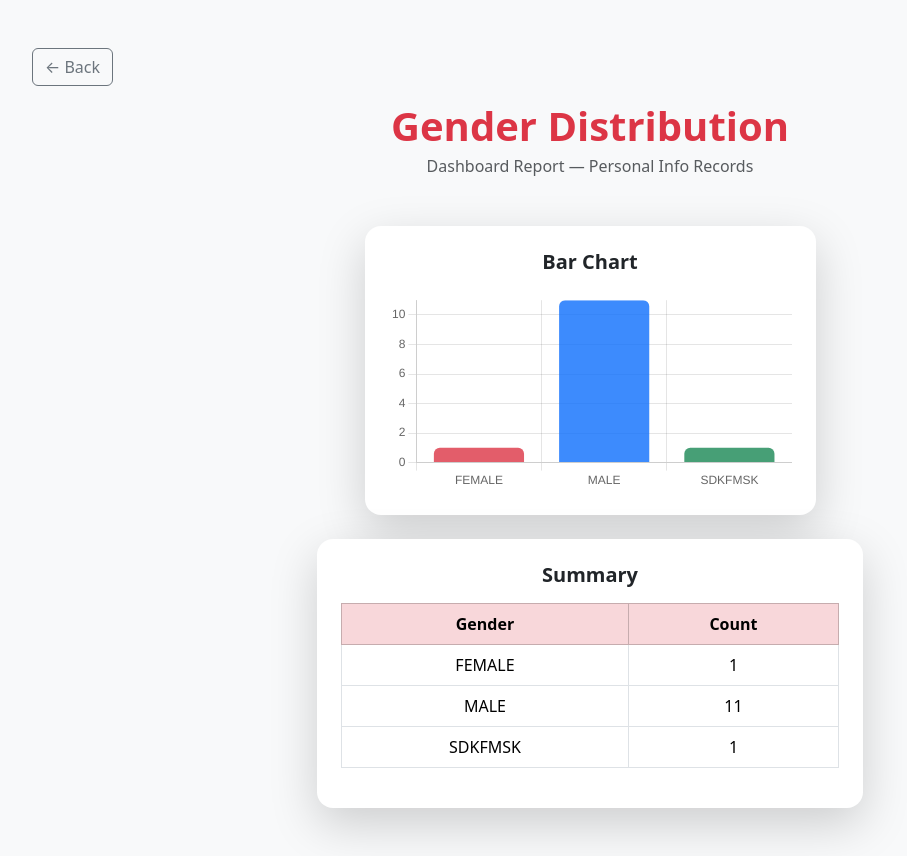
After one commit to Liyumburg/biobio, a PHP site: page /personal_info/chart.php in a window 1280 px wide. The commit adds this page. Shown: the whole page, without its empty margins (50-957 px from the left). Run offline with PHP 8.4, Linux system fonts and the light colour scheme; data comes from the database, SQL or seed files in the repository.

Commit message:
may chart na

```diff
--- /dev/null
+++ b/personal_info/chart.php
@@ -0,0 +1,124 @@
+<?php
+require_once '../connections/db_connect5.php';
+
+// Query to count gender from the 'id' table
+$stmt = $db->prepare("SELECT Gender, COUNT(*) AS total FROM id GROUP BY Gender");
+$stmt->execute();
+$results = $stmt->fetchAll();
+
+// Prepare data for Chart.js
+$labels = [];
+$counts = [];
+
+foreach ($results as $row) {
+    $labels[] = strtoupper($row['Gender']);
+    $counts[] = (int)$row['total'];
+}
+
+// Convert to JSON for use in JavaScript
+$labelsJson = json_encode($labels);
+$countsJson = json_encode($counts);
+?>
+
+<!DOCTYPE html>
+<html lang="en">
+<head>
+    <meta charset="UTF-8">
+    <meta name="viewport" content="width=device-width, initial-scale=1.0">
+    <title>Gender Distribution Chart</title>
+    <link rel="stylesheet" href="./style/bootstrap-5.3.8-dist/css/bootstrap.min.css">
+
+    <!-- Chart.js CDN -->
+    <script src="https://cdnjs.cloudflare.com/ajax/libs/Chart.js/4.4.1/chart.umd.min.js"></script>
+</head>
+<body class="bg-light">
+
+<div class="container py-5">
+
+    <div class="mb-3">
+        <a href="index.php" class="btn btn-outline-secondary">← Back</a>
+    </div>
+
+    <h1 class="fw-bold text-danger text-center mb-1">Gender Distribution</h1>
+    <p class="text-muted text-center mb-5">Dashboard Report — Personal Info Records</p>
+
+    <div class="row justify-content-center g-4">
+
+
+        <!-- Bar Chart -->
+        <div class="col-md-5">
+            <div class="card border-0 shadow-lg rounded-4 p-4">
+                <h5 class="fw-semibold text-center mb-3">Bar Chart</h5>
+                <canvas id="barChart"></canvas>
+            </div>
+        </div>
+
+    </div>
+
+    <!-- Summary Table -->
+    <div class="row justify-content-center mt-4">
+        <div class="col-md-6">
+            <div class="card border-0 shadow-lg rounded-4 p-4">
+                <h5 class="fw-semibold text-center mb-3">Summary</h5>
+                <table class="table table-bordered text-center">
+                    <thead class="table-danger">
+                        <tr>
+                            <th>Gender</th>
+                            <th>Count</th>
+                        </tr>
+                    </thead>
+                    <tbody>
+                        <?php foreach ($results as $row): ?>
+                        <tr>
+                            <td><?= strtoupper($row['Gender']) ?></td>
+                            <td><?= $row['total'] ?></td>
+                        </tr>
+                        <?php endforeach; ?>
+                    </tbody>
+                </table>
+            </div>
+        </div>
+    </div>
+
+</div>
+
+<script>
+    const labels = <?= $labelsJson ?>;
+    const counts = <?= $countsJson ?>;
+
+    const colors = [
+        'rgba(220, 53, 69, 0.8)',   // red (male)
+        'rgba(13, 110, 253, 0.8)',  // blue (female)
+        'rgba(25, 135, 84, 0.8)',   // green (others)
+        'rgba(255, 193, 7, 0.8)',   // yellow
+    ];
+
+    // BAR CHART
+    new Chart(document.getElementById('barChart'), {
+        type: 'bar',
+        data: {
+            labels: labels,
+            datasets: [{
+                label: 'Number of Records',
+                data: counts,
+                backgroundColor: colors,
+                borderRadius: 6
+            }]
+        },
+        options: {
+            responsive: true,
+            plugins: {
+                legend: { display: false }
+            },
+            scales: {
+                y: {
+                    beginAtZero: true,
+                    ticks: { stepSize: 1 }
+                }
+            }
+        }
+    });
+</script>
+
+</body>
+</html>
--- a/personal_info/components/db_content5.php
+++ b/personal_info/components/db_content5.php
@@ -29,6 +29,11 @@ if ($_SERVER['REQUEST_METHOD'] === 'POST' && isset($_POST['delete'])) {
             <h1 class="fw-bold mb-2 text-danger text-center">Personal Profile</h1>
             <p class="text-muted text-center">Individual Information Sheet Records</p>
         </div>
+
+        <div class="d-flex justify-content-start mb-3">
+            <a href="chart.php" class="btn btn-danger px-4 py-2 rounded-pill fw-semibold shadow-sm text-white">View Gender Chart</a>
+        </div>
+
 
         <div class="d-flex justify-content-start mb-3">
             <a href="add.php" class="btn btn-danger px-4 py-2 rounded-pill fw-semibold shadow-sm text-white ">
```
Also changed, not shown: personal_info/add.php (+6 -1 lines), personal_info/uploads/69e5d7789f52e-177667058440fa6550-5362-4aed-81cb-94b5d76cb715.jpg (added).
